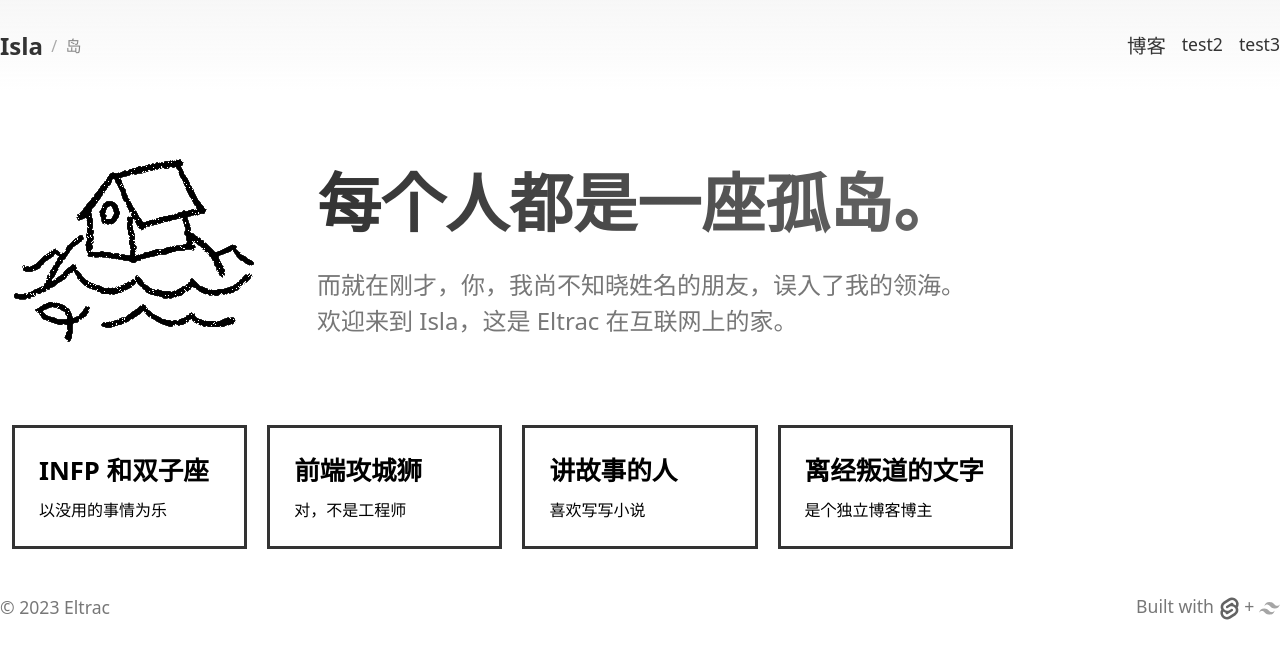
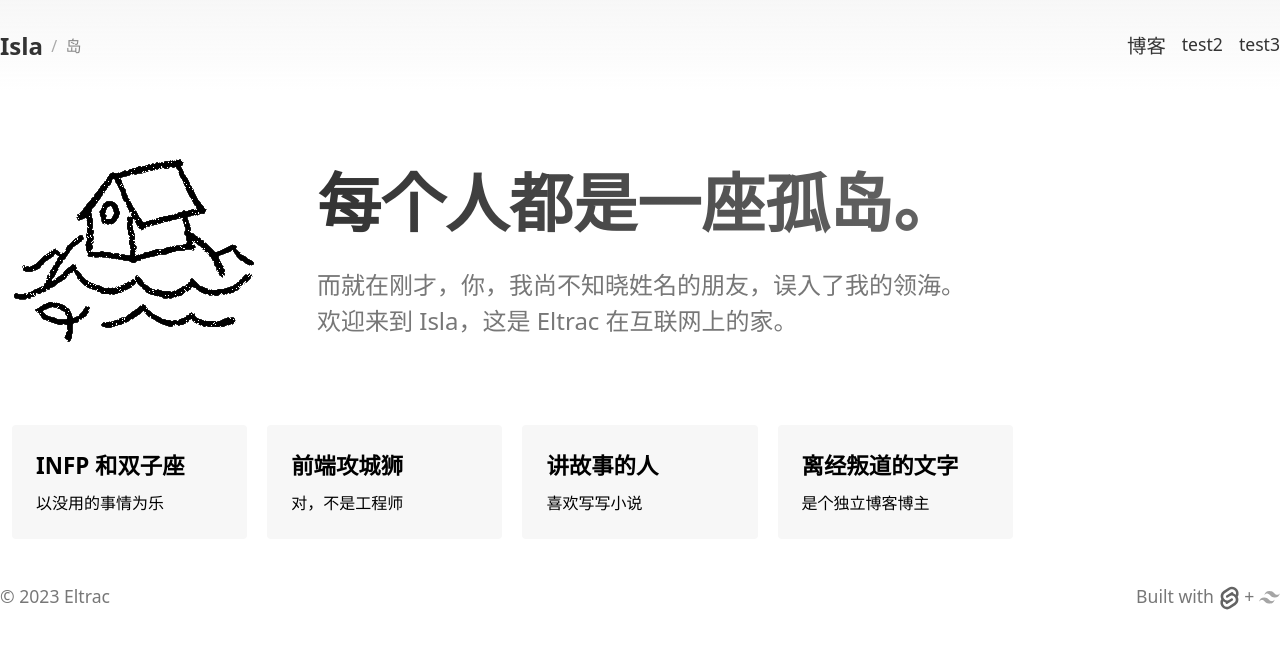
Before and after one commit to BigCoke233/isla, a SvelteKit app: page / in a window 1280 px wide. Shown: the top 658 px of the page. Built offline with nearby package versions, Linux system fonts and the light colour scheme.

Commit message:
change style of intros

```diff
--- a/src/routes/+page.svelte
+++ b/src/routes/+page.svelte
@@ -63,12 +63,13 @@
     #intro {
         .intro-item {
             padding: 1.5em;
-            border: 0.215rem solid #333;
+            background-color: #f7f7f7;
+            border-radius: 0.25rem;
             transition-property: box-shadow, transform;
             transition-duration: 0.3s;
 
             h3 {
-                font-size: 160%;
+                font-size: 140%;
                 font-weight: 600
             }
             p {
@@ -77,7 +78,7 @@
 
             &:hover {
                 transform: translateY(-1em);
-                box-shadow: 0 0.3em 2em rgba(0,0,0,0.15)
+                box-shadow: 0 0.3em 1em rgba(0,0,0,0.175)
             }
         }
     }
```
